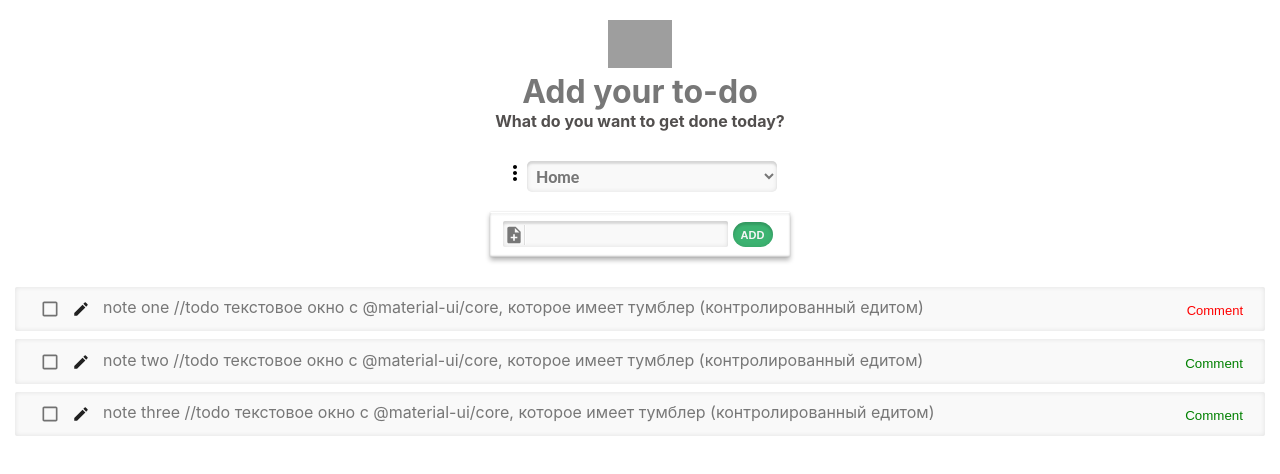
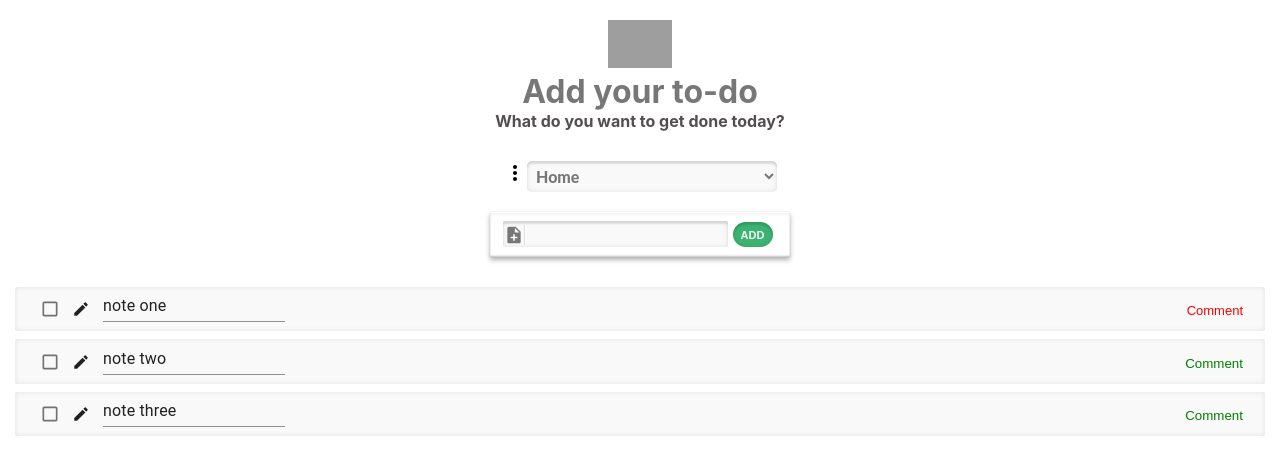
Before and after one commit to buhordenys/test, a React (Create React App) app: page / in a window 1280 px wide. Shown: the top 474 px of the page. Built offline with nearby package versions, Linux system fonts and the light colour scheme; grey boxes are pictures that could not be loaded.

Commit message:
someone components from @material-ui/core PART_3 edit todo part_1

```diff
--- a/src/Components/Item.js
+++ b/src/Components/Item.js
@@ -4,10 +4,14 @@ import Checkbox from "@material-ui/core/Checkbox";
 import EditIcon from '@material-ui/icons/Edit';
 import { withStyles } from '@material-ui/core/styles';
 import Button from '@material-ui/core/Button';
+import TextField from '@material-ui/core/TextField';
+//import { makeStyles } from '@material-ui/core/styles';
 
 
 function Item({ todo, onCheckMark, selectComment, editTodo}) {
     let classes = []
+
+    let read = false
 
     if (todo.complete) {
         classes.push('completedItem')
@@ -18,6 +22,12 @@ function Item({ todo, onCheckMark, selectComment, editTodo}) {
             minWidth: 25,
         }
     })(Button)
+
+    /*const StyleTextField = makeStyles({
+        root: {
+            width: 100
+        }
+    })(TextField)*/
 
     return (
         <li className='listLi'>
@@ -32,11 +42,25 @@ function Item({ todo, onCheckMark, selectComment, editTodo}) {
                     className="edit"
                     size="small"
                     startIcon={<EditIcon fontSize="inherit"/>}
-                    onClick={() => editTodo(todo.title)} //todo ч-з функцию при клике вкл/выкл редактирование текстового окна ниже
+                    onClick={() => {
+                        read = !read;
+                    }} //todo ч-з функцию при клике вкл/выкл редактирование текстового окна ниже
+
+                    //todo текстовое окно с @material-ui/core, которое имеет тумблер (контролированный едитом)
                 />
+                <TextField
+                    placeholder="You didn't input note"
+                    id="standard-read-only-input"
+                    multiline="true"
+                    onChange={(event)=> editTodo(todo.id, event.target.value)}
+                    defaultValue={todo.title}
+                    InputProps={{
+                        readOnly: read,
+                        focused: true
+                    }}
+                />
+            </span>
 
-                {todo.title} //todo текстовое окно с @material-ui/core, которое имеет тумблер (контролированный едитом)
-            </span>
 
             <TextAreaComment selectComment={selectComment} thisTodo={todo}/>
         </li>
--- a/src/Components/List.js
+++ b/src/Components/List.js
@@ -11,6 +11,7 @@ function List(props) {
                     key={todo.id}
                     onCheckMark={props.сheckMark}
                     selectComment={props.addComment}
+                    editTodo={props.mapEditComment}
                     getId={props.getId}
                 />
             })}
--- a/src/Components/TaskList.js
+++ b/src/Components/TaskList.js
@@ -1,6 +1,7 @@
 import React from "react";
 import FormCategories from "./FormCategories";
 import image from "../image/logoTodo.jpg";
+import Paper from '@material-ui/core/Paper';
 
 
 //todo не могу понять, как добавить картинку в проект
--- a/src/Components/Todos.js
+++ b/src/Components/Todos.js
@@ -88,8 +88,16 @@ class Todos extends React.Component {
     mapTodoesComment = (id, value) => {
         return this.state.todoes[this.props.selectedCategory].map((note) => {
             if (note.id === id) {
+                note.valueComment = value
+            }
+            return note
+        })
+    }
 
-                note.valueComment = value
+    mapEditComment = (id, value) => {
+        return this.state.todoes[this.props.selectedCategory].map((note) => {
+            if (note.id === id) {
+                note.title = value
             }
             return note
         })
@@ -111,7 +119,7 @@ class Todos extends React.Component {
                         [this.props.selectedCategory]: this.filterTodoes(id)
                     }
                 })
-            }, 10000)
+            }, 5000)
             }
         )
     }
@@ -133,6 +141,7 @@ class Todos extends React.Component {
                     todoes={this.selectTodosCategories()}
                     сheckMark={this.onChange}
                     addComment={this.addComment}
+                    mapEditComment={this.mapEditComment}
                 />
             </div>
         )
```
Also changed, not shown: src/Components/SelectCategory.js (+3 -5 lines).
